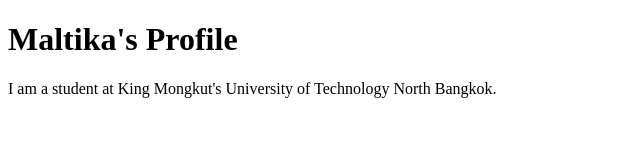
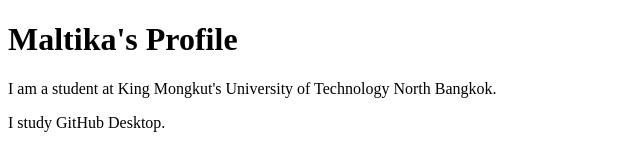
Before and after one commit to maltika/github-desktp-project, a plain HTML site: page index.html in a window 1280 px wide. Shown: the whole page, without its empty margins (0-640 px from the left). Drawn offline with Linux system fonts and the light colour scheme.

Commit message:
Add some text
Add some text

```diff
--- a/index.html
+++ b/index.html
@@ -10,5 +10,8 @@
     <p>
         I am a student at King Mongkut's University of Technology North Bangkok.
     </p>
+    <p>
+        I study GitHub Desktop.
+    </p>
 </body>
 </html>
```
